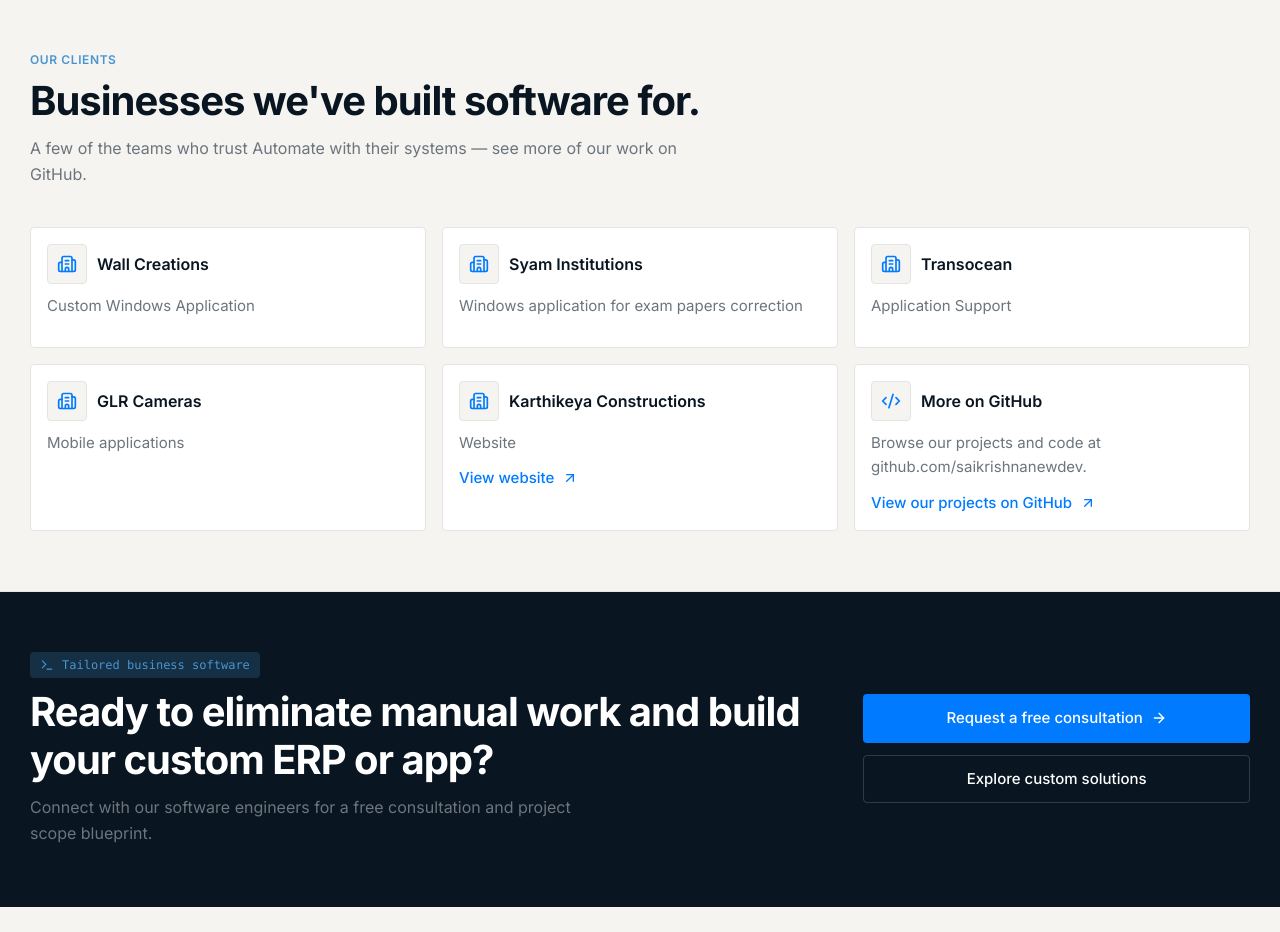
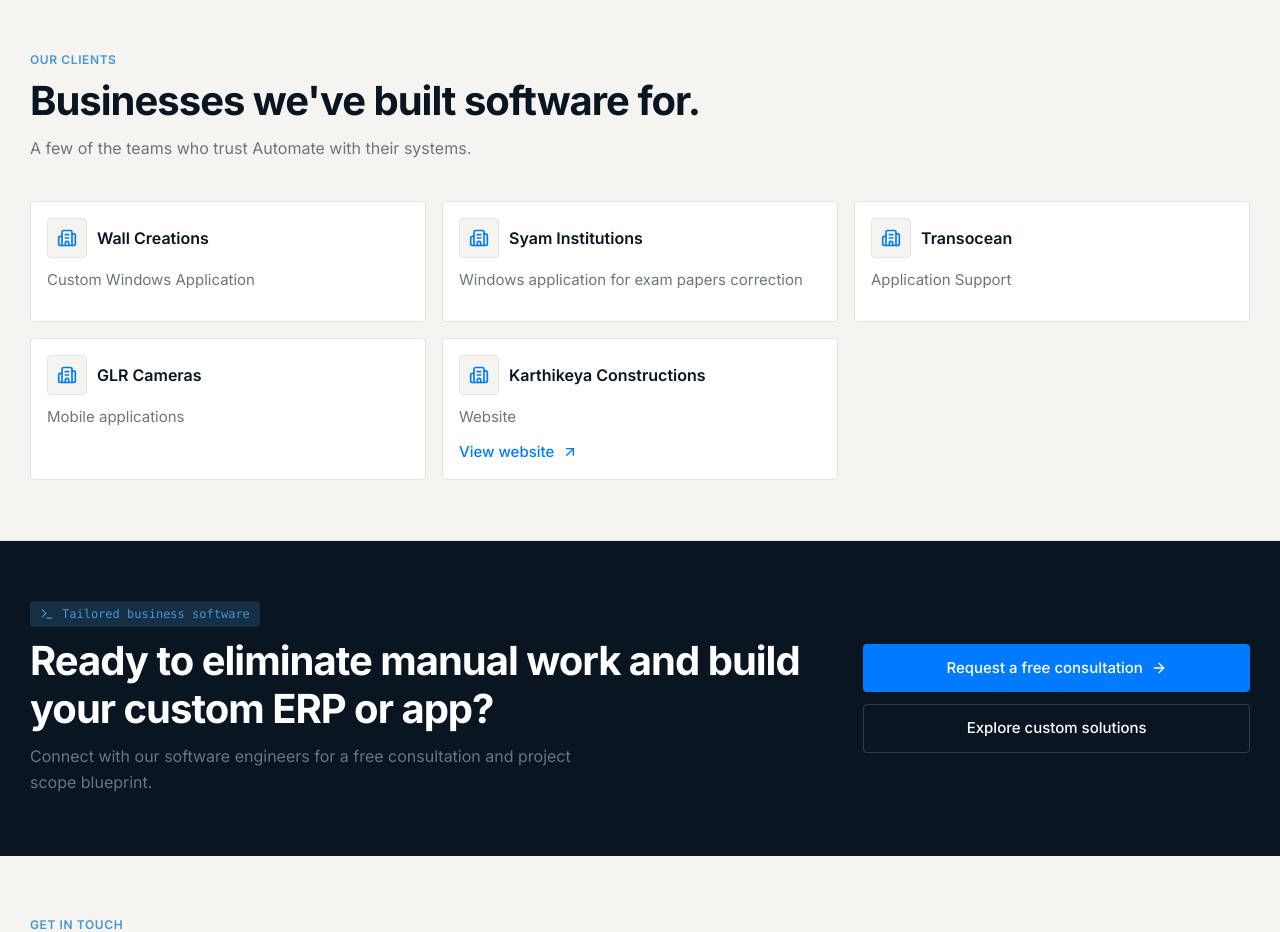
Before and after one commit to saikrishnanewdev/automatebusinesssolutions, a Next.js app: page / in a window 1280 px wide. Shown: the part 8020-8952 px from the top of the page. Built offline with nearby package versions, Linux system fonts and the light colour scheme.

Commit message:
Remove GitHub card from Clients section

```diff
--- a/src/components/Clients.tsx
+++ b/src/components/Clients.tsx
@@ -2,7 +2,7 @@
 
 import React from 'react';
 import { motion } from 'framer-motion';
-import { ArrowUpRight, Building2, Code2 } from 'lucide-react';
+import { ArrowUpRight, Building2 } from 'lucide-react';
 
 const clients = [
   { name: 'Wall Creations', note: 'Custom Windows Application', link: null as string | null },
@@ -24,8 +24,7 @@ export default function Clients() {
             Businesses we&apos;ve built software for.
           </h2>
           <p className="text-base text-secondary mt-space-3 max-w-2xl">
-            A few of the teams who trust Automate with their systems — see more
-            of our work on GitHub.
+            A few of the teams who trust Automate with their systems.
           </p>
         </div>
 
@@ -62,30 +61,6 @@ export default function Clients() {
             </motion.div>
           ))}
 
-          <motion.a
-            href="https://github.com/saikrishnanewdev"
-            target="_blank"
-            rel="noopener noreferrer"
-            initial={{ opacity: 0, y: 15 }}
-            whileInView={{ opacity: 1, y: 0 }}
-            viewport={{ once: true }}
-            transition={{ duration: 0.4, delay: 0.25 }}
-            className="card-token p-space-6 flex flex-col justify-center hover:border-primary transition-colors"
-          >
-            <div className="flex items-center gap-space-3 mb-space-3">
-              <div className="w-10 h-10 rounded-sm bg-bg-light border border-border-medium flex items-center justify-center shrink-0">
-                <Code2 className="w-5 h-5 text-primary" />
-              </div>
-              <h3 className="font-semibold text-dark text-base">More on GitHub</h3>
-            </div>
-            <p className="text-sm text-secondary leading-relaxed mb-space-4">
-              Browse our projects and code at github.com/saikrishnanewdev.
-            </p>
-            <span className="flex items-center gap-space-2 text-sm font-medium text-primary">
-              <span>View our projects on GitHub</span>
-              <ArrowUpRight className="w-4 h-4" />
-            </span>
-          </motion.a>
         </div>
       </div>
     </section>
```
